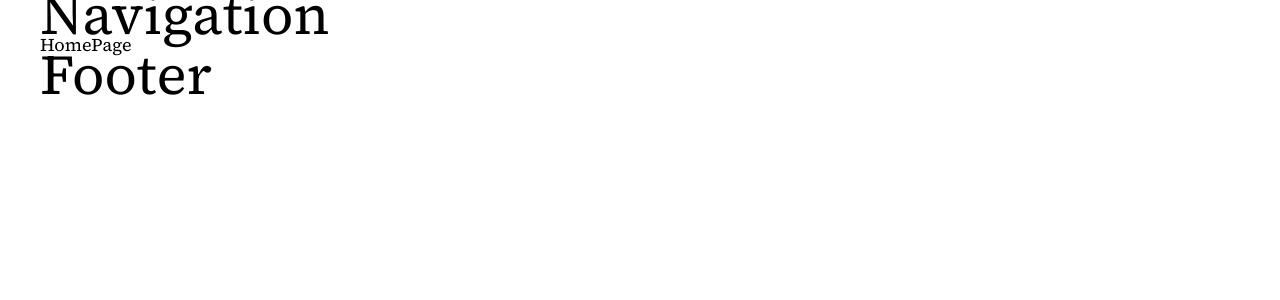
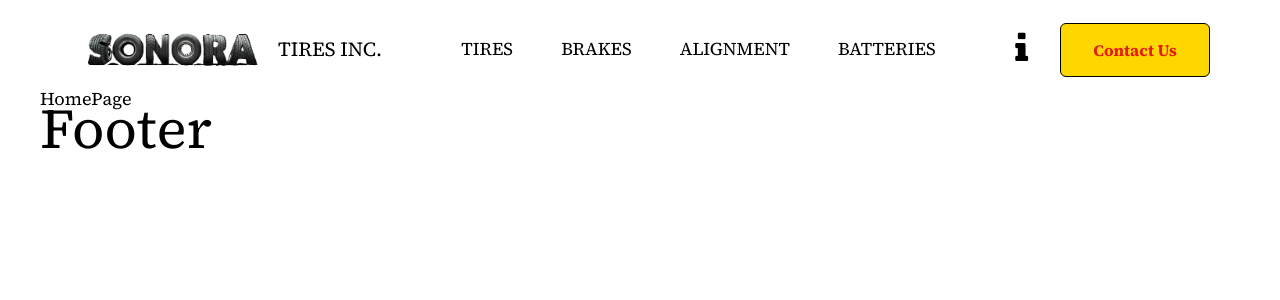
Before and after one commit to clouddrop7/SonoraTires, a React (Create React App) app: page / in a window 1280 px wide. Shown: the top 300 px of the page. Built offline with nearby package versions, Linux system fonts and the light colour scheme.

Commit message:
created navigation bar

```diff
--- a/src/components/Header.js
+++ b/src/components/Header.js
@@ -1,13 +1,65 @@
-import { Container, Navbar, Nav, Offcanvas } from 'react-bootstrap';
+import { Container, Navbar, Nav, Offcanvas, Image, Button } from 'react-bootstrap';
 import { Link } from 'react-router-dom';
-import { useState, usEffect } from 'react'
+import { useState } from 'react';
+import sonoraIcon from '../app/assets/images/sonoraIcon.png';
 
 const Header = () => {
+    const [show, setShow] = useState(false);
+    const handleClose = () => setShow(false);
+    const handleShow = () => setShow(true);
+
     return (
-        <Navbar>
-            <h1>Navigation</h1>
+        <Navbar expand="lg">
+            <Container>
+                <Navbar.Toggle
+                    onClick={handleShow}
+                    aria-controls="offcanvasNavbar-expand-md"
+                />
+                <Navbar.Offcanvas
+                    id="offcanvasNavbar-expand-md"
+                    aria-labelledby="offcanvasnavbar-expand-md"
+                    placement="start"
+                    show={show}
+                    onHide={handleClose}
+                >
+                    <Offcanvas.Header closeButton>
+                        <Image className='tire-icon' src={sonoraIcon} alt='Sonora Tires logo' />
+                        tires inc.
+                    </Offcanvas.Header>
+                    <Offcanvas.Body>
+                        <Nav className="navbar-nav">
+                            <Navbar.Brand href="#home" className="navbar-brand">
+                                <Image className='tire-image' src={sonoraIcon} alt='Sonora Tires logo' />
+                                <span className='brand'>tires inc.</span>
+                            </Navbar.Brand>
+
+                            <div className="nav-link-group">
+                                <Nav.Link as={Link} to="/tires" className="link" onClick={handleClose}>
+                                    tires
+                                </Nav.Link>
+                                <Nav.Link as={Link} to="/brakes" className="link" onClick={handleClose}>
+                                    brakes
+                                </Nav.Link>
+                                <Nav.Link as={Link} to="/alignment" className="link" onClick={handleClose}>
+                                    alignment
+                                </Nav.Link>
+                                <Nav.Link as={Link} to="/batteries" className="link" onClick={handleClose}>
+                                    batteries
+                                </Nav.Link>
+                            </div>
+
+                            <div className="info">
+                                <Nav.Link as={Link} to="/about" className="link underline-opactiy-0" onClick={handleClose}>
+                                    <i className='fa fa-info fa-lg fa-2x' />
+                                </Nav.Link>
+                                <Button as={Link} to="/contact" className="btn contact-btn" onClick={handleClose} variant="primary">Contact Us</Button>
+                            </div>
+                        </Nav>
+                    </Offcanvas.Body>
+                </Navbar.Offcanvas>
+            </Container>
         </Navbar>
-    )
+    );
 }
 
 export default Header;
--- a/src/styles/main/main.scss
+++ b/src/styles/main/main.scss
@@ -1,10 +1,11 @@
 // Import necessary files
 @use '../reset/reset.scss'; // Import the reset to clear default margins/paddings
 @use '../variables/fonts.scss' as font;
-@use '../variables/colors.scss';
+@use '../variables/colors.scss' as colors;
 @use '../variables/utils.scss' as gutters;
+@use '../variables/utils.scss' as util;
 
-
+// Body styles
 body {
     @include font.font-theme(default);
     font-size: font.default-font-size(xs);
@@ -30,7 +31,7 @@ body {
     h1 {
         font-size: font.font-title(sm);
 
-    @media (min-width:768px) {
+        @media (min-width: 768px) {
             font-size: font.font-title(md);
         }
     }
@@ -38,28 +39,159 @@ body {
     h2 {
         font-size: font.sub-title(sm);
 
-    @media (min-width:768px) {
+        @media (min-width: 768px) {
             font-size: font.sub-title(md);
         }
     }
 }
 
-
-@mixin apply-gutter($breakpoint) {
-  margin-left: gutters.gutter($breakpoint);
-  margin-right: gutters.gutter($breakpoint);
-}
-
+// Container styles
 .container-fluid {
     margin: 0;
     padding: 0;
-
-   .navbar {
-    padding: 0;
-   }
-
+    display: flex;
+    flex-direction: column;
+    max-width: 90rem;
+    margin: 0 auto;
     .container {
         margin: 0;
         padding: 0;
     }
 }
+
+// Navbar styles
+.navbar {
+    justify-content: center;
+
+    @media (min-width: 992px) {
+        padding: 0;
+        margin-top: 1rem;
+    }
+
+    .navbar-nav {
+        display: flex;
+        justify-content: space-between;
+        align-items: center;
+        width: 100%;
+
+        .navbar-brand {
+            display: flex;
+            align-items: center;
+            .brand {
+                margin-left: 0.5rem;
+            }
+        }
+
+        .tire-icon {  // Correct className
+            max-width: 200px;
+            max-height: 200px;
+            display: none;
+
+            @media (min-width: 992px) {
+                display: block;
+            }
+        }
+
+        .nav-link-group {
+            display: flex;
+            justify-content: center;
+            gap: 1rem;
+
+            .nav-link {
+                @include util.link-hover-style();
+            }
+        }
+
+        .info {
+            display: flex;
+            justify-content: center;
+            gap: 1rem;
+            align-items: center;
+
+            .nav-link {
+                display: flex;
+                @include util.link-hover-style();
+                align-items: center;
+                justify-content: center;
+            }
+
+            .contact-btn {
+                flex: 1;
+                min-width: 150px;
+                @include util.button-style();
+                font-weight: 700;
+            }
+        }
+    }
+
+    // Offcanvas specific styles
+}
+
+.offcanvas {
+    .offcanvas-header {
+        text-transform: uppercase;
+        width: 100%;
+
+        .tire-icon {  // Correct className
+            max-width: 100px;
+            max-height: 100px;
+            @media (min-width: 992px) {
+                display: block;
+            }
+        }
+    }
+
+    .offcanvas-body {
+        .navbar-nav {
+            flex-direction: column;
+            align-items: flex-start;
+
+            .nav-link {
+                display: flex;
+                @include util.link-hover-style();
+                text-align: start;
+                width: 100%;
+                margin-bottom: 0.5rem;
+
+                @media (min-width: 992px) {
+                    margin: 0;
+                }
+            }
+
+            .contact-btn {
+                flex: 1;
+                min-width: 150px;
+                @include util.button-style();
+                font-weight: 700;
+                margin-left: 0.5rem;
+
+                @media (min-width:992px) {
+                    margin: 0;
+                }
+            }
+
+            @media (min-width: 992px) {
+                flex-direction: row;
+                align-items: center;
+            }
+
+            .navbar-brand {
+                display: none;
+
+                .tire-image {
+                    max-width: 200px;
+                    max-height: 200px;
+                }
+
+                @media (min-width: 992px) {
+                    display: flex;
+                    align-items: center;
+                    text-align: center;
+                    text-transform: uppercase;
+                }
+            }
+
+
+        }
+    }
+}
--- a/src/styles/variables/colors.scss
+++ b/src/styles/variables/colors.scss
@@ -4,7 +4,7 @@ $color-theme: (
     white: #ffffff,
     yellow: #FFD700,
     black: #000000,
-    red: #8A0822,
+    red: #E41B17,
 );
 
 @function colorTheme($key) {
--- a/src/styles/variables/utils.scss
+++ b/src/styles/variables/utils.scss
@@ -1,3 +1,5 @@
+@use '../variables/colors.scss' as colors;
+
 $grid-gutter-widths: (
     sm: 1rem,
     md: 1.5rem,
@@ -9,3 +11,65 @@ $grid-gutter-widths: (
 @function gutter($breakpoint) {
     @return map-get($grid-gutter-widths, $breakpoint);
 }
+
+
+@mixin link-hover-style( $underline-offset: 0.15em,
+    $underline-color: colors.colorTheme(red),
+    $link-color: colors.colorTheme(black),
+    $hover-bg-color: colors.colorTheme(black),
+    $hover-color: colors.colorTheme(yellow),
+    $border-radius: 0.5em
+) {
+    text-transform: uppercase;
+    text-align: start;
+    padding: 0.875rem 1rem;
+    width: 100%;
+    color: $link-color;
+    background-color: transparent;
+    border-radius: $border-radius;
+    transition: all 0.3s ease;
+    border-bottom: 2px solid transparent;
+    margin-bottom: 0;
+
+    &:hover {
+        color: $hover-color;
+        background-color: $hover-bg-color;
+        border-bottom: 2px solid $underline-color;
+        box-shadow: 0 4px 6px rgba(0,0,0,0.1);
+    }
+
+    &:active,
+    &:focus {
+        outline: none;
+        background-color: $hover-bg-color;
+        color: $hover-color;
+    }
+}
+
+@mixin button-style(
+    $underline-color: colors.colorTheme(red),
+    $link-color: colors.colorTheme(black),
+    $hover-bg-color: colors.colorTheme(black),
+    $hover-color: colors.colorTheme(yellow),
+    $border-radius: 0.5em
+) {
+    padding: 0.875rem 1rem;
+    background-color: colors.colorTheme(yellow);
+    color: colors.colorTheme(red);
+    text-align: center;
+    border: 1px solid colors.colorTheme(black);
+
+    &:hover {
+        color: colors.colorTheme(yellow);
+        background-color: colors.colorTheme(red);
+        border-bottom: 2px solid $underline-color;
+        box-shadow: 0 4px 6px rgba(0,0,0,0.1);
+    }
+
+    &:active,
+    &:focus {
+        outline: none;
+        background-color: $hover-bg-color;
+        color: $hover-color;
+    }
+}
```
Also changed, not shown: src/app/assets/images/sonoraIcon.png (added). Lines whose indentation alone changed are shown as unchanged.
